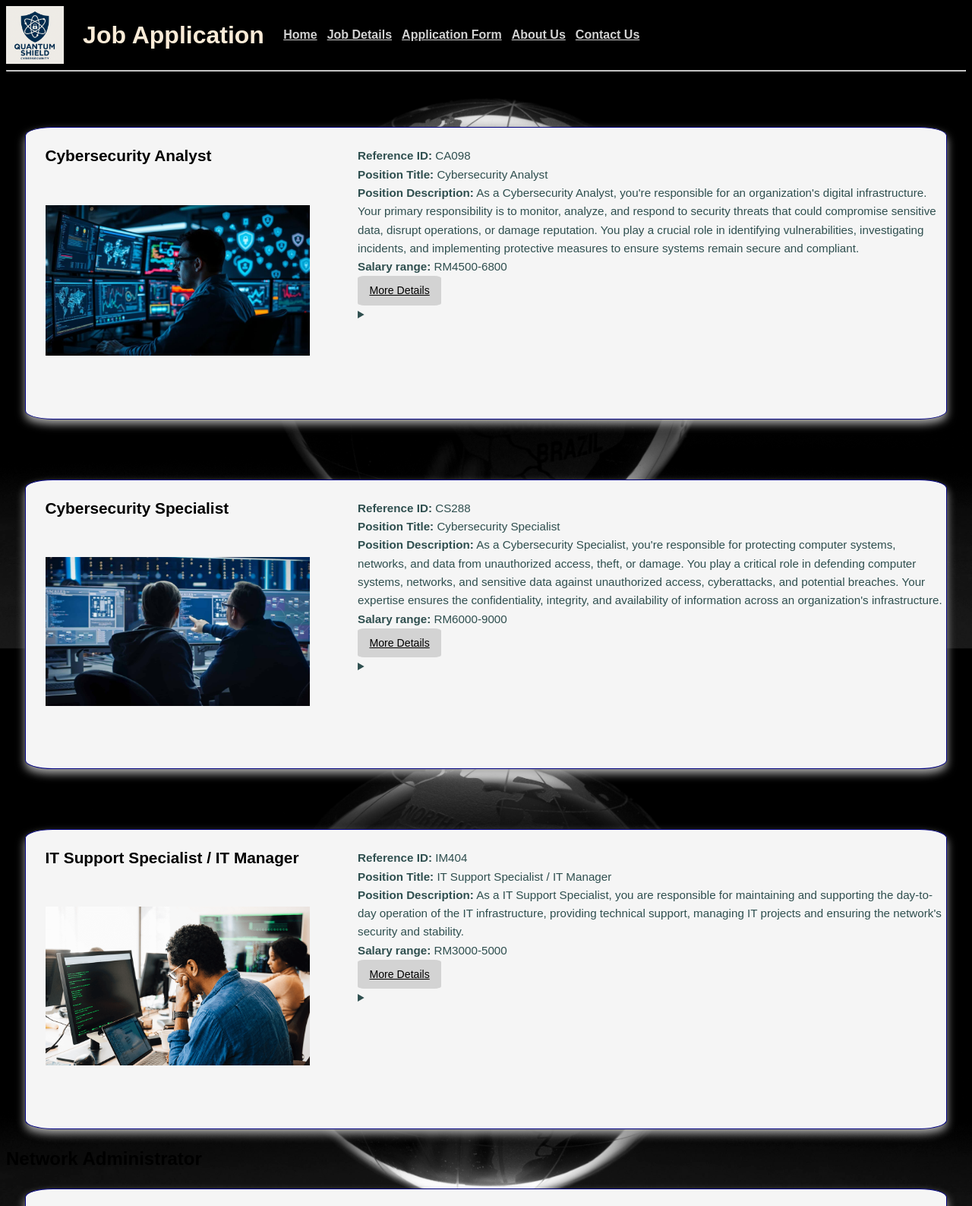
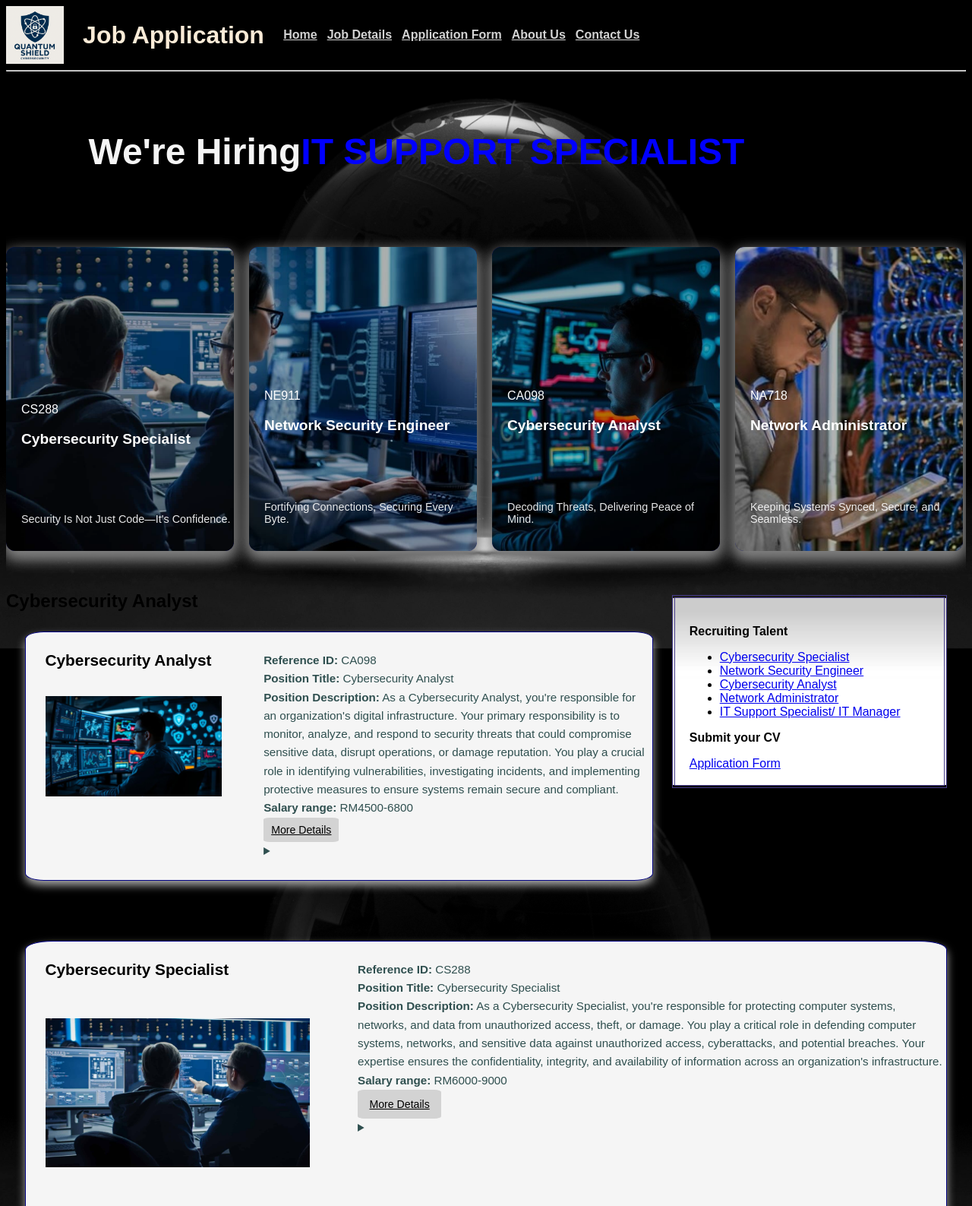
Before and after one commit to 106212885/COS10026_Project2, a PHP site: page /jobs.php in a window 1280 px wide. Shown: the top 1587 px of the page at 76% size. Run offline with PHP 8.4, Linux system fonts and the light colour scheme; data comes from the database, SQL or seed files in the repository.

Commit message:
Updated html code on jobs.php

```diff
--- a/project2/jobs.php
+++ b/project2/jobs.php
@@ -2,7 +2,117 @@
 include 'header.inc';
 include 'nav.inc';
 require_once('settings.php');
+?>
 
+<!--Animation - SPAN function-->
+<section class="job-positions">
+<h2>
+    We're Hiring
+    <span>
+        <span>CYBERSECURITY SPECIALIST</span>
+        <span>NETWORK SECURITY ENGINEER</span>
+        <span>CYBERSECURITY ANALYST</span>
+        <span>NETWORK ADMINISTRATOR</span>
+        <span>IT SUPPORT SPECIALIST</span>
+    </span>
+</h2>
+</section>
+
+<!--Intro - Image slides-->
+<main class="slider-track">
+
+  <article class="slider-container">
+    <div class="slider-images">
+      <div class="slider-img">
+        <a href="#cybersecurity-specialist">
+          <img src="images/cs288.jpg" alt="Cybersecurity Specialist">
+        </a>
+        <div class="details">
+          <span class="category">CS288</span>
+          <h3>Cybersecurity Specialist</h3>
+          <p class="subtitle">Security Is Not Just Code—It's Confidence.</p>
+        </div>
+      </div>
+    </div>
+  </article>
+
+  <article class="slider-container">
+    <div class="slider-images">
+      <div class="slider-img">
+        <a href="#network-security-engineer">
+          <img src="images/ne911.jpg" alt="Network Security Engineer">
+        </a>
+        <div class="details">
+          <span class="category">NE911</span>
+          <h3>Network Security Engineer</h3>
+          <p class="subtitle">Fortifying Connections, Securing Every Byte.</p>
+        </div>
+      </div>
+    </div>
+  </article>
+
+  <article class="slider-container">
+    <div class="slider-images">
+      <div class="slider-img">
+        <a href="#cybersecurity-analyst">
+          <img src="images/ca098.jpeg" alt="Cybersecurity Analyst">
+        </a>
+        <div class="details">
+          <span class="category">CA098</span>
+          <h3>Cybersecurity Analyst</h3>
+          <p class="subtitle">Decoding Threats, Delivering Peace of Mind.</p>
+        </div>
+      </div>
+    </div>
+  </article>
+
+  <article class="slider-container">
+    <div class="slider-images">
+      <div class="slider-img">
+        <a href="#network-administrator">
+          <img src="images/na718.jpg" alt="Network Administrator">
+        </a>
+        <div class="details">
+          <span class="category">NA718</span>
+          <h3>Network Administrator</h3>
+          <p class="subtitle">Keeping Systems Synced, Secure, and Seamless.</p>
+        </div>
+      </div>
+    </div>
+  </article>
+
+  <article class="slider-container">
+    <div class="slider-images">
+      <div class="slider-img">
+        <a href="#itsupport-specialist">
+          <img src="images/im404.png" alt="IT Support Specialist">
+        </a>
+        <div class="details">
+          <span class="category">IM404</span>
+          <h3>IT Support Specialist</h3>
+          <p class="subtitle">Tech That Works, Support That Listens.</p>
+        </div>
+      </div>
+    </div>
+  </article>
+
+</main>
+
+<!--Aside, easy access for users-->
+<aside>
+    <p><strong>Recruiting Talent</strong></p>
+        <ul>
+            <li><a href="#cybersecurity-specialist">Cybersecurity Specialist</a></li>
+            <li><a href="#network-security-engineer">Network Security Engineer</a></li>
+            <li><a href="#cybersecurity-analyst">Cybersecurity Analyst</a></li>
+            <li><a href="#network-administrator">Network Administrator</a></li>
+            <li><a href="#itsupport-specialist">IT Support Specialist/ IT Manager</a></li>
+        </ul>
+    <p><strong>Submit your CV</strong></p>
+    <a href="apply.html">Application Form</a>
+</aside>
+
+<?php
 $conn = @mysqli_connect($host, $user, $pwd, $sql_db);
 
 if (!$conn) {
```
